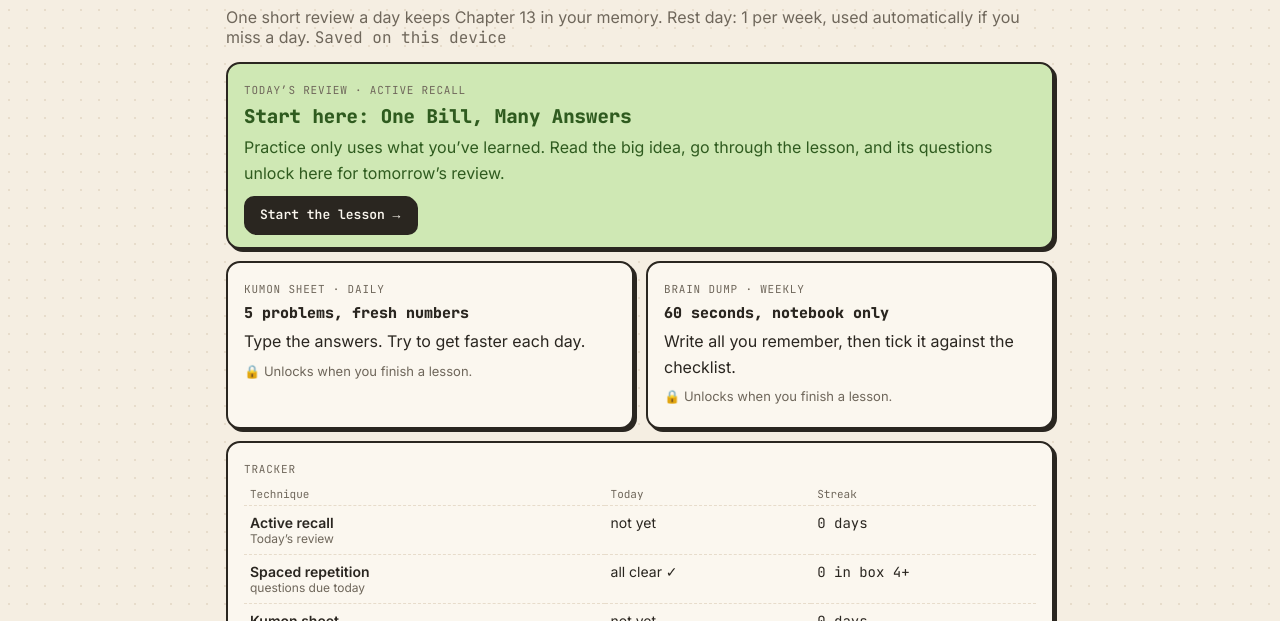
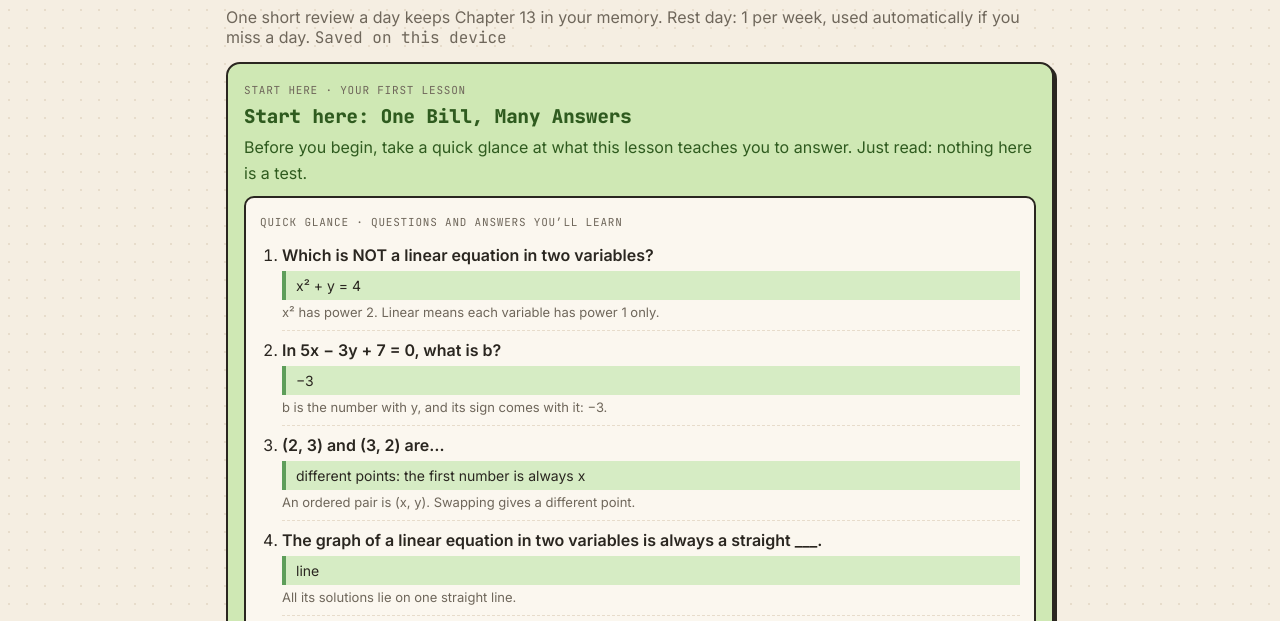
Before and after one commit to aiagentswithsree-alt/two-variables-one-line, a plain HTML site: page index.html in a window 1280 px wide. Shown: the part 161-782 px from the top of the page. Drawn offline with Linux system fonts and the light colour scheme.

Commit message:
Show a quick glance of questions and answers before Start here
Today previews 5 questions from the next lesson, spread across its steps,
with answers and reasons to read (no test), then the Start button. An
'Up next' card offers the same glance once some lessons are done.

Co-Authored-By: Claude Opus 5.5 <noreply@anthropic.com>
Claude-Session: https://claude.ai/code/session_01JJMH85PFc45N7hJQnE43B3

```diff
--- a/index.html
+++ b/index.html
@@ -124,6 +124,11 @@ ol.lines li.new .why{color:var(--accent-ink)}
 @keyframes pop{from{transform:translateY(6px);opacity:.2}to{transform:none;opacity:1}}
 
 [hidden]{display:none!important}
+.glancebox{background:var(--paper);color:var(--ink);border:2px solid var(--line);border-radius:10px;padding:12px 14px;margin:10px 0}
+ol.glance{margin:6px 0 0;padding-left:22px}ol.glance li{padding:8px 0;border-bottom:1px dashed var(--soft)}ol.glance li:last-child{border-bottom:none}
+.gq{font-weight:600;line-height:1.45}.ga{margin-top:4px;padding:4px 10px;border-left:4px solid var(--res);background:var(--chip2);color:#2a2620;line-height:1.5;font-size:14px}
+.gw{font-size:13px;color:var(--muted);margin-top:3px;line-height:1.45}
+details.glancedet summary{cursor:pointer;font-family:var(--mono);font-size:13px;font-weight:600;margin:6px 0}
 .helpbar{display:flex;gap:8px;align-items:center;flex-wrap:wrap;margin-top:12px}.helpbar.done .hbtn:not([data-h="explain"]):not([data-k="explain"]){display:none}
 .exp{margin-top:10px;border:2px solid var(--line);border-radius:10px;padding:12px 14px;background:var(--bg);line-height:1.6}
 .exp h3{font-family:var(--mono);font-size:16px;margin:6px 0}.exp p{margin:6px 0}.exp .board{display:flex;flex-direction:column;gap:8px}
@@ -1545,6 +1550,16 @@ function nextLessonToStudy(){const st=studiedSet();return ALL.find(l=>!st.has(l.
 function lockedNote(what){const nl=nextLessonToStudy();return `<section class="card tcard main"><span class="kicker">LEARN FIRST</span><h2>${what}</h2>
   <p>Practice here only uses what you’ve already learned, so nothing is unlocked yet. Each lesson you finish unlocks its questions.</p>
   <div class="row"><a class="btn primary" href="#${lessonEntry(nl.slug)}">Start here: ${esc(nl.title)} →</a><a class="btn" href="#today">Back to Today</a></div></section>`;}
+function glanceA(c){switch(c.type){
+  case 'mcq':return esc(c.opts[c.a]);case 'fill':return esc(c.a[0].replace(/^-/,'−'));
+  case 'tf':return `<b>${c.a?'True':'False'}</b>: ${esc(c.reasons[c.ra])}`;
+  case 'match':return c.pairs.map(p=>`${esc(p[0])} → <b>${esc(p[1])}</b>`).join('<br>');
+  case 'order':return c.items.map((x,i)=>`${i+1}) ${esc(x)}`).join('<br>');
+  case 'spot':return `Line ${c.bad+1} is wrong: “${esc(c.lines[c.bad])}”`;}return '';}
+function glanceHTML(lesson,k){const own=BANK.filter(c=>c.l[0]===lesson.slug&&!c.gen).sort((a,b)=>a.l[1]-b.l[1]);
+  if(!own.length)return '';const n=own.length;k=Math.min(k,n);
+  const pick=[...new Set(Array.from({length:k},(_,i)=>own[Math.round(i*(n-1)/Math.max(1,k-1))]))];
+  return `<ol class="glance">${pick.map(c=>`<li><div class="gq">${esc(c.q)}</div><div class="ga">${glanceA(c)}</div><div class="gw">${esc(c.why||'')}</div></li>`).join('')}</ol>`;}
 function buildSession(n,only){
   const day=todayK();let pool;
   if(only)pool=only.map(cardById).filter(Boolean);
@@ -1609,12 +1624,17 @@ function renderToday(){
     <div class="streak"><b>${st.n}</b><span>day streak</span></div></div>
   <p class="tagline">One short review a day keeps ${esc(COURSE.subject||'this course')} in your memory. Rest day: 1 per week, used automatically if you miss a day. <span id="syncTxt" class="mono"></span></p>
   <section class="card tcard main">
-    <span class="kicker">TODAY’S REVIEW · ACTIVE RECALL</span>
-    ${!UT.size?`<h2>Start here: ${esc(nl0.title)}</h2><p>Practice only uses what you’ve learned. Read the big idea, go through the lesson, and its questions unlock here for tomorrow’s review.${d.rv&&d.rv.d?' Today’s review is already done, so your streak is safe.':''}</p><div class="row"><a class="btn primary" href="#${lessonEntry(nl0.slug)}">Start the lesson →</a></div>`
+    <span class="kicker">${!UT.size?'START HERE · YOUR FIRST LESSON':'TODAY’S REVIEW · ACTIVE RECALL'}</span>
+    ${!UT.size?`<h2>Start here: ${esc(nl0.title)}</h2><p>Before you begin, take a quick glance at what this lesson teaches you to answer. Just read: nothing here is a test.</p>
+      <div class="glancebox"><span class="kicker">QUICK GLANCE · QUESTIONS AND ANSWERS YOU’LL LEARN</span>${glanceHTML(nl0,5)}</div>
+      <p>Practice only uses what you’ve learned. Go through the lesson, and its questions unlock here for tomorrow’s review.${d.rv&&d.rv.d?' Today’s review is already done, so your streak is safe.':''}</p><div class="row"><a class="btn primary" href="#${lessonEntry(nl0.slug)}">Start here: ${esc(nl0.title)} →</a></div>`
     :d.rv&&d.rv.d?`<h2>Done ✓ ${d.rv.c}/${d.rv.n} correct · ${fmtTime(d.rv.ms)}</h2><p>Your streak is safe. Extra practice still counts towards the schedule.</p><div class="row"><a class="btn" href="#review">Do 5 more</a></div>`
     :nothing?`<h2>Start here: ${esc(nl0.title)}</h2><p>Practice only uses what you’ve learned. Read the big idea, go through the lesson, and its questions unlock here for tomorrow’s review.</p><div class="row"><a class="btn primary" href="#${lessonEntry(nl0.slug)}">Start the lesson →</a></div>`
     :`<h2>${sessN} questions · ${topics} topics mixed · ~${Math.max(3,Math.round(sessN*0.6))} min</h2><p>Answer from memory first. Wrong answers come back tomorrow with a link to the lesson step.</p><div class="row"><a class="btn primary" href="#review">Start review →</a></div>`}
   </section>
+  ${UT.size&&!studiedSet().has(nl0.slug)?`<section class="card tcard"><span class="kicker">UP NEXT</span><h3>${esc(nl0.title)}</h3>
+    <details class="glancedet"><summary>Quick glance: questions and answers you’ll learn</summary>${glanceHTML(nl0,5)}</details>
+    <div class="row"><a class="btn" href="#${lessonEntry(nl0.slug)}">Start ${esc(nl0.title)} →</a></div></section>`:''}
   <div class="twocol">
     <section class="card tcard"><span class="kicker">KUMON SHEET · DAILY</span><h3>${d.kn&&d.kn.n?`✓ ${d.kn.c}/${d.kn.n} in ${fmtTime(d.kn.ms)}`:'5 problems, fresh numbers'}</h3><p>Type the answers. Try to get faster each day.</p>${KUMON_GENS.some(g=>{const bc=BANK.find(x=>x.gen===g);return bc&&UT.has(bc.t);})?`<a class="btn" href="#kumon">${d.kn&&d.kn.n?'Try another sheet':'Start sheet'}</a>`:'<p class="muted small">🔒 Unlocks when you finish a lesson.</p>'}</section>
     <section class="card tcard"><span class="kicker">BRAIN DUMP · WEEKLY</span><h3>${bdWeek?`✓ ${bdWeek.g}/${bdWeek.t} points this week`:'60 seconds, notebook only'}</h3><p>Write all you remember, then tick it against the checklist.</p>${DUMPS.some(x=>UT.has(x.t))?`<a class="btn" href="#dump">${bdWeek?'Do another':'Start'}</a>`:'<p class="muted small">🔒 Unlocks when you finish a lesson.</p>'}</section>
```
Also changed, not shown: 1 other file.
